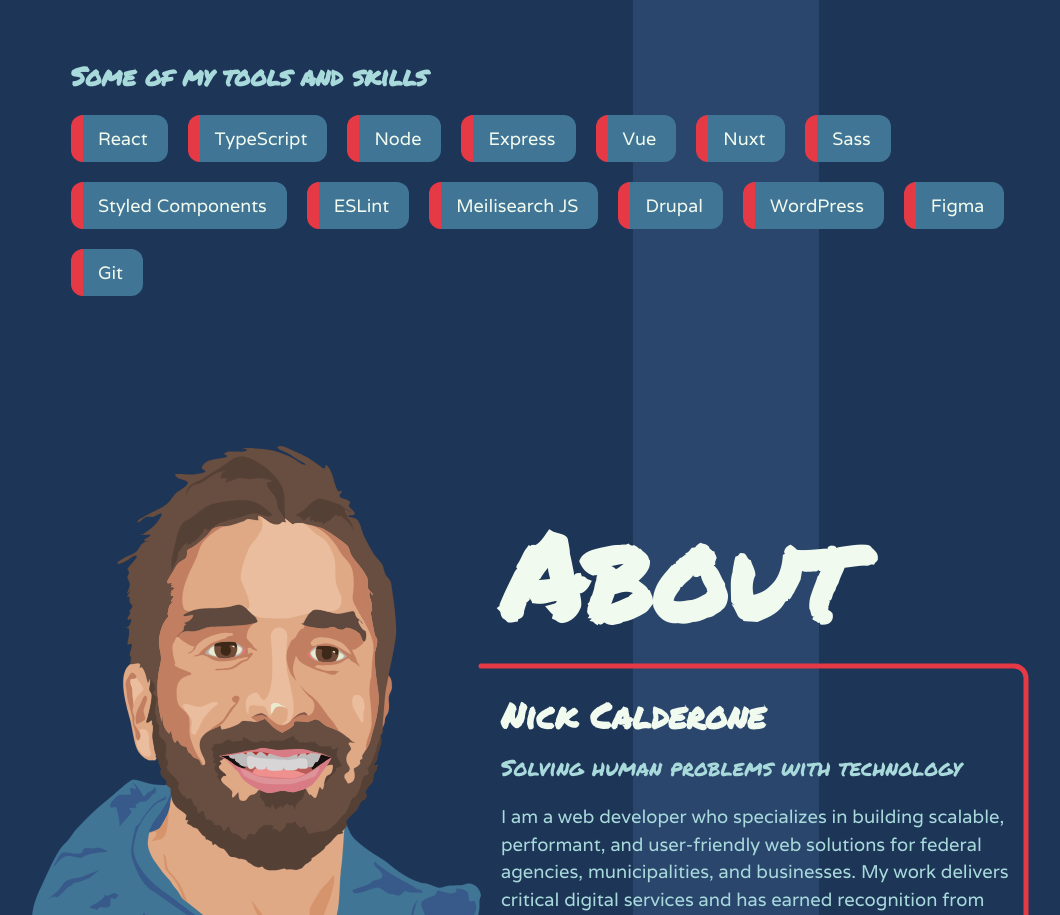
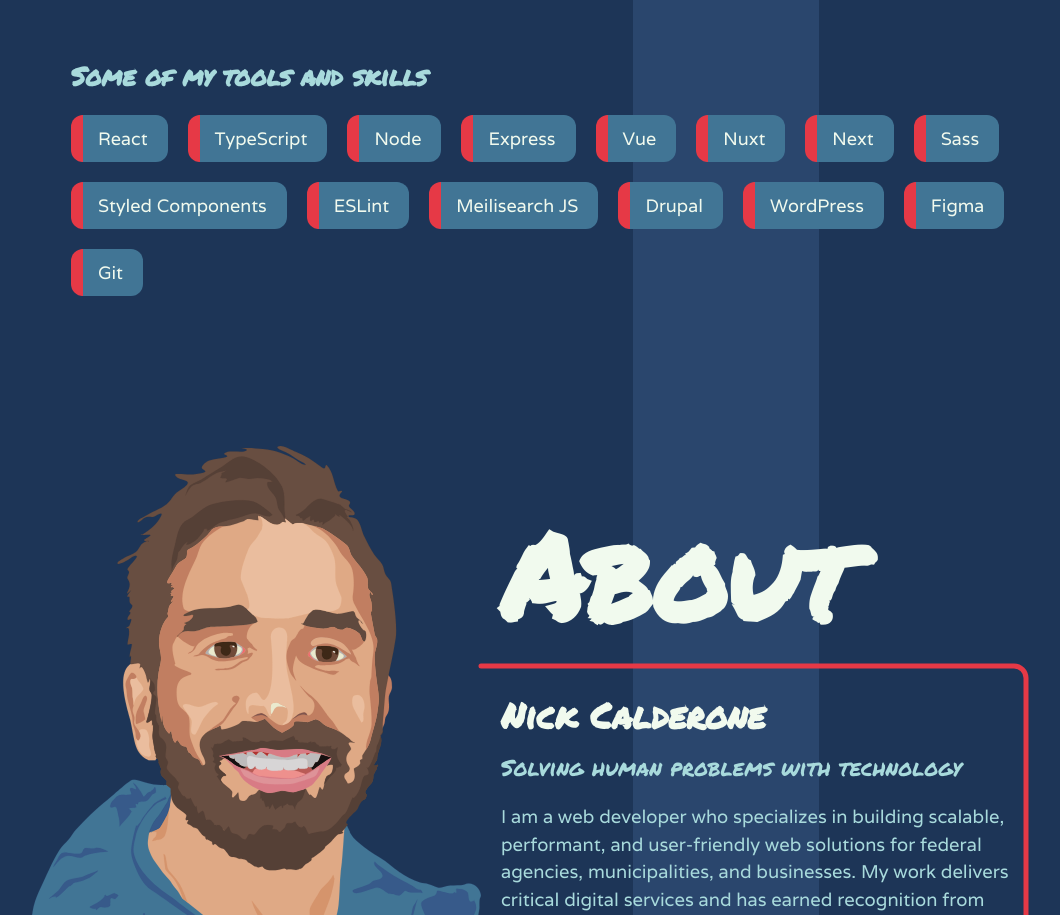
Before and after one commit to NickCalderone/developer-portfolio, a Nuxt app: page / in a window 1280 px wide. Shown: the part 1534-2449 px from the top of the page, without its empty margins (109-1169 px from the left). Built offline with nearby package versions, Linux system fonts and the light colour scheme.

Commit message:
adding next to tools

```diff
--- a/components/Tools.vue
+++ b/components/Tools.vue
@@ -9,6 +9,7 @@ export default {
 				"Express",
 				"Vue",
 				"Nuxt",
+				"Next",
 				"Sass",
 				"Styled Components",
 				"ESLint",
```
